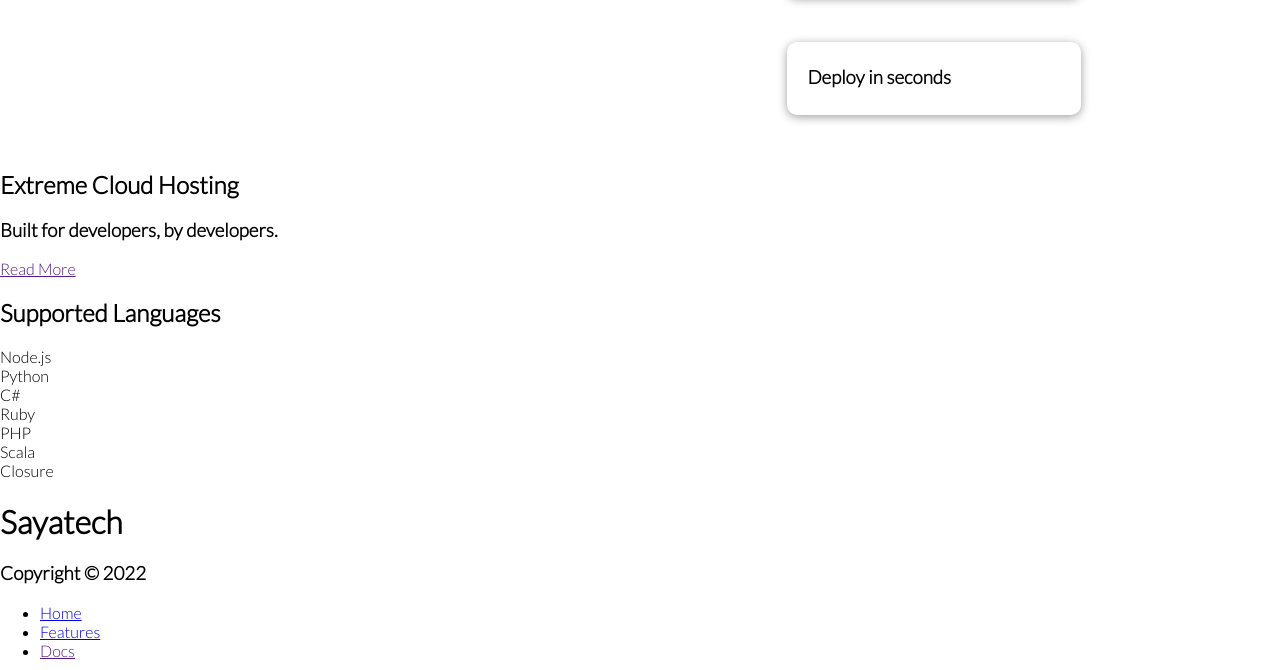
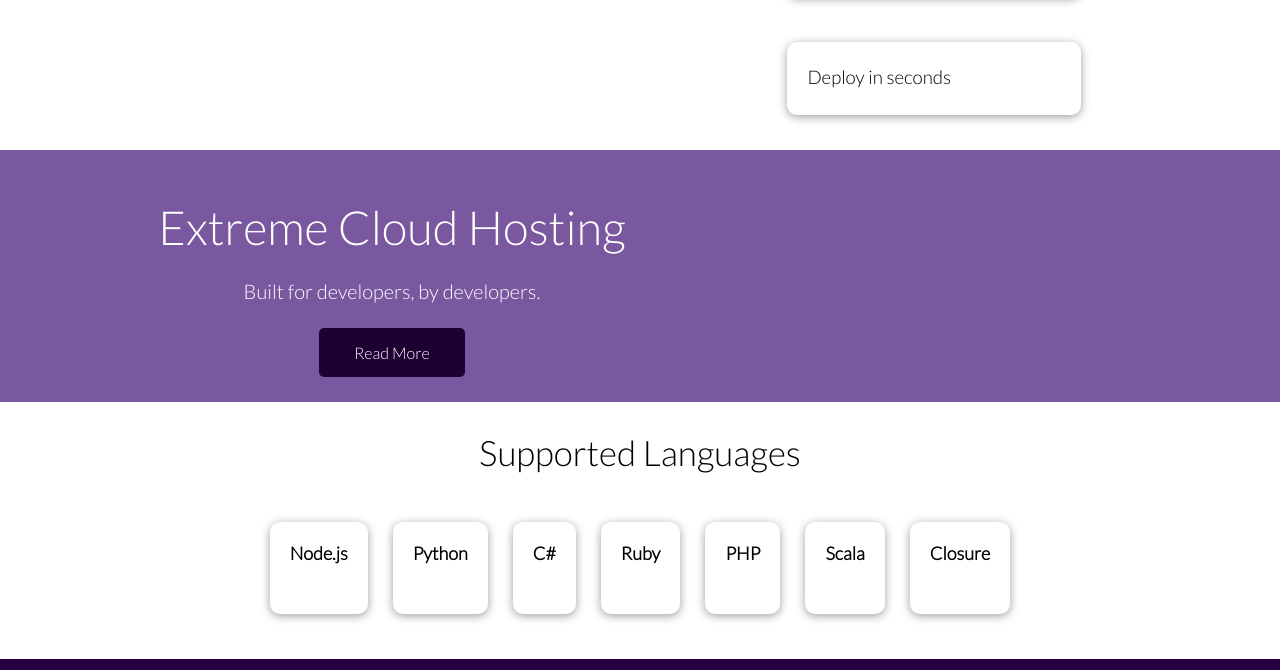
Before and after one commit to Nurai101/work_kumbel, a plain HTML site: page index.html in a window 1280 px wide. Shown: the part 1139-1809 px from the top of the page. Drawn offline with Linux system fonts and the light colour scheme.

Commit message:
третья часть css

```diff
--- a/style.css
+++ b/style.css
@@ -207,3 +207,103 @@ form h2{
     width: 100%;
     text-align: left;
 }
+.section3{
+    background-color: #79589f;
+    color: #ffffff;
+    padding: 10px 20px 40px 20px;
+    margin: 0;
+}
+.section3 h1{
+    font-size: 47px;
+    font-weight: 200;
+}
+.section3 .content{
+    width: 60%;
+    text-align: center;
+}
+.section3 h3{
+    font-size: 20px;
+    font-weight: 100;
+    margin-top: -15px;
+    margin-bottom: 40px;
+}
+.section3 a{
+    text-decoration: none;
+    background-color: #1e0033;
+    color: #ffffff;
+    padding: 15px 35px;
+    border-radius: 5px;
+    font-size: 16px;
+}
+.section3 a:hover{
+    padding: 14px 34px;
+    font-size: 15px;
+}
+
+
+.section4{
+    display: flex;
+    align-items: center;
+    flex-direction: column;
+    background-color: #ffffff;
+    color: #000000;
+}
+.section4 h1{
+    font-size: 35px;
+    font-weight: 100;
+}
+.pl{
+    padding: 20px 20px 50px 20px;
+    text-align: center;
+    box-shadow: 0px 2px 10px rgba(0, 0, 0, 0.384);
+    font-size: large;
+    font-weight: 600;
+    border-radius: 10px;
+    margin-top: 20px;
+}
+.pl:hover{
+    transition: transform 0.3s ease;
+    transform: translate(0px, -10px);
+
+}
+.pl:not(:hover) {
+    transition: transform 0.1s ease;
+  }
+.section4 .flex{
+    display: flex;
+    gap: 25px;
+    margin-bottom: 45px;
+}
+
+footer{
+    background-color: #260040;
+    padding: 50px 200px;
+    color: #e8e6e3;
+    display: grid;
+    grid-template-columns: 33% 33% 33%;
+    align-items: center;
+}
+footer a{
+    text-decoration: none;
+    color: #e8e6e3;
+}
+footer ul li{
+    list-style-type: none;
+    margin: 7px;
+}
+footer h1, h3{
+    font-weight: 100;
+    margin: 10px;
+}
+footer svg{
+    width: 19%;
+}
+
+.feature-main{
+    background-color: #f4f4f4;
+    padding: 20px 170px;
+}
+.feature-main p{
+    width: 50%;
+
+}
```
